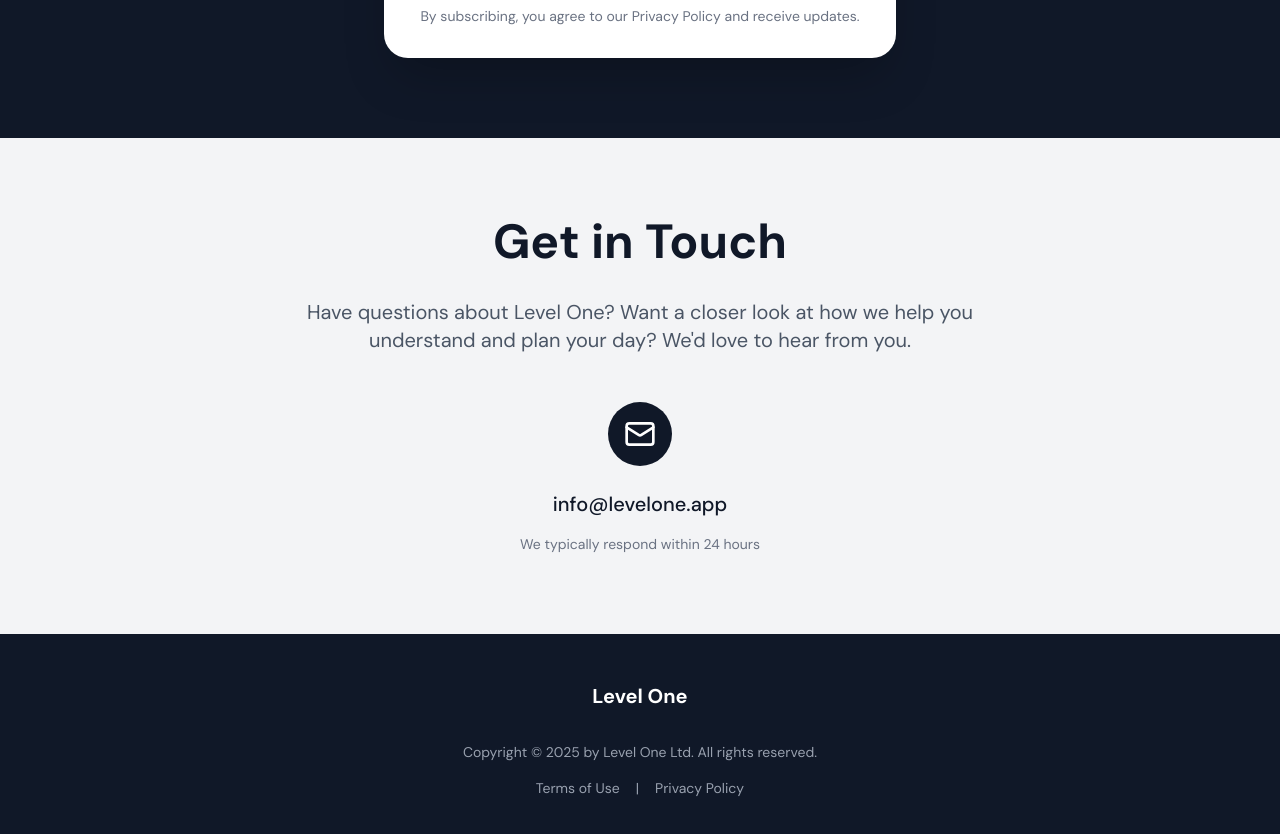
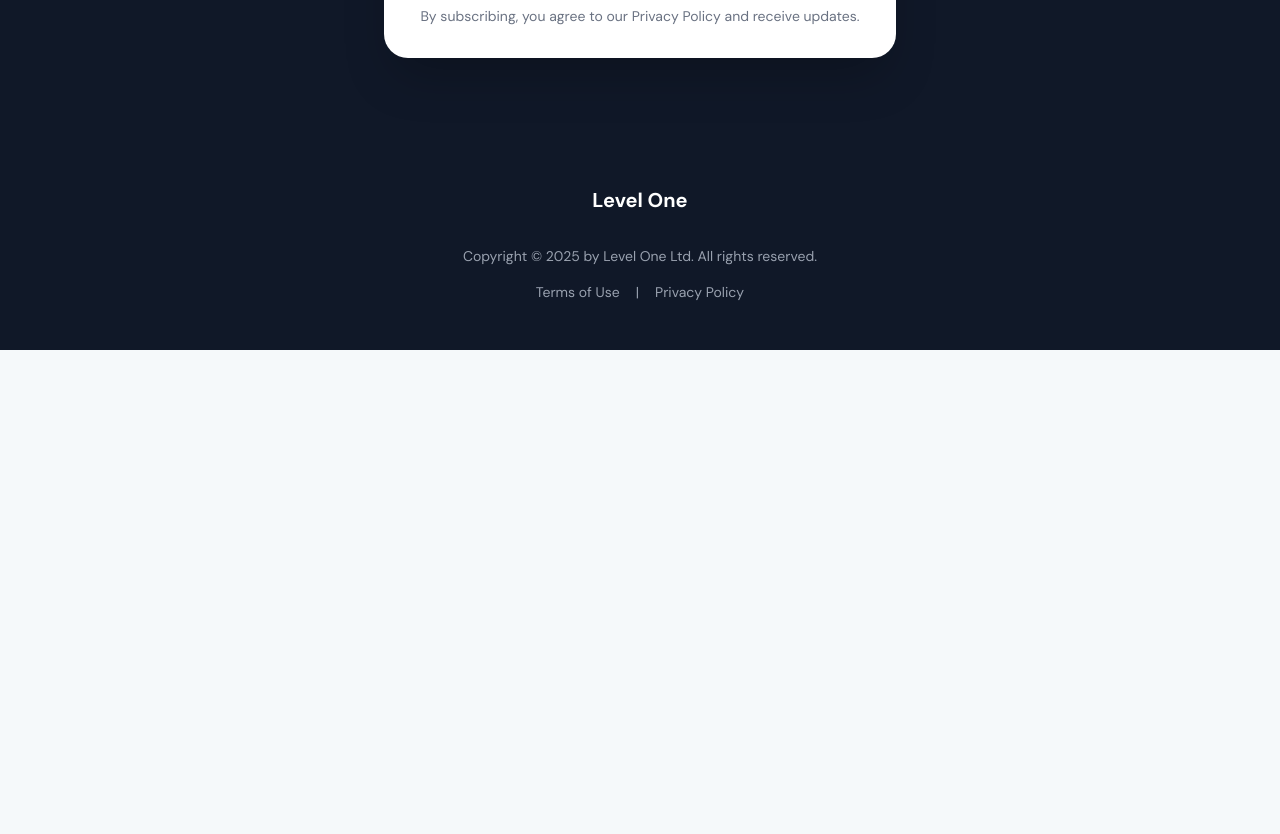
Before and after one commit to fadyayoob/Join-levelone, a Next.js app: page / in a window 1280 px wide. Shown: the part 2200-3034 px from the top of the page. After the commit the page ends 2550 px from the top, so only its background shows below. Built offline with nearby package versions, Linux system fonts and the light colour scheme.

Commit message:
Remove contact section from landing page

```diff
--- a/app/page.tsx
+++ b/app/page.tsx
@@ -2,7 +2,6 @@
 
 import { Button } from "@/components/ui/button"
 import WaitlistForm from "@/components/WaitlistForm"
-import { Mail } from "lucide-react"
 
 // Smooth scroll function
 const scrollToWaitlist = (e: React.MouseEvent) => {
@@ -164,35 +163,6 @@ export default function HomePage() {
         </div>
       </section>
 
-      {/* Contact Section */}
-      <section id="contact" className="bg-gray-100 py-20">
-        <div className="container mx-auto px-4">
-          <div className="max-w-4xl mx-auto text-center">
-            <h2 className="text-4xl md:text-5xl font-bold text-gray-900 mb-8">
-              Get in Touch
-            </h2>
-            <p className="text-xl text-gray-600 mb-12 max-w-2xl mx-auto">
-              Have questions about Level One? Want a closer look at how we help you understand and plan your day?
-              We'd love to hear from you.
-            </p>
-
-            <div className="text-center">
-              <div className="w-16 h-16 bg-gray-900 rounded-full flex items-center justify-center mx-auto mb-6">
-                <Mail className="w-8 h-8 text-white" aria-hidden="true" />
-              </div>
-              <a
-                href="mailto:info@levelone.app"
-                className="text-xl text-gray-900 hover:text-gray-700 transition-colors font-medium"
-              >
-                info@levelone.app
-              </a>
-              <p className="text-gray-500 text-sm mt-4">
-                We typically respond within 24 hours
-              </p>
-                    </div>
-          </div>
-        </div>
-      </section>
 
       {/* Footer */}
       <footer className="bg-gray-900 py-12">
```
